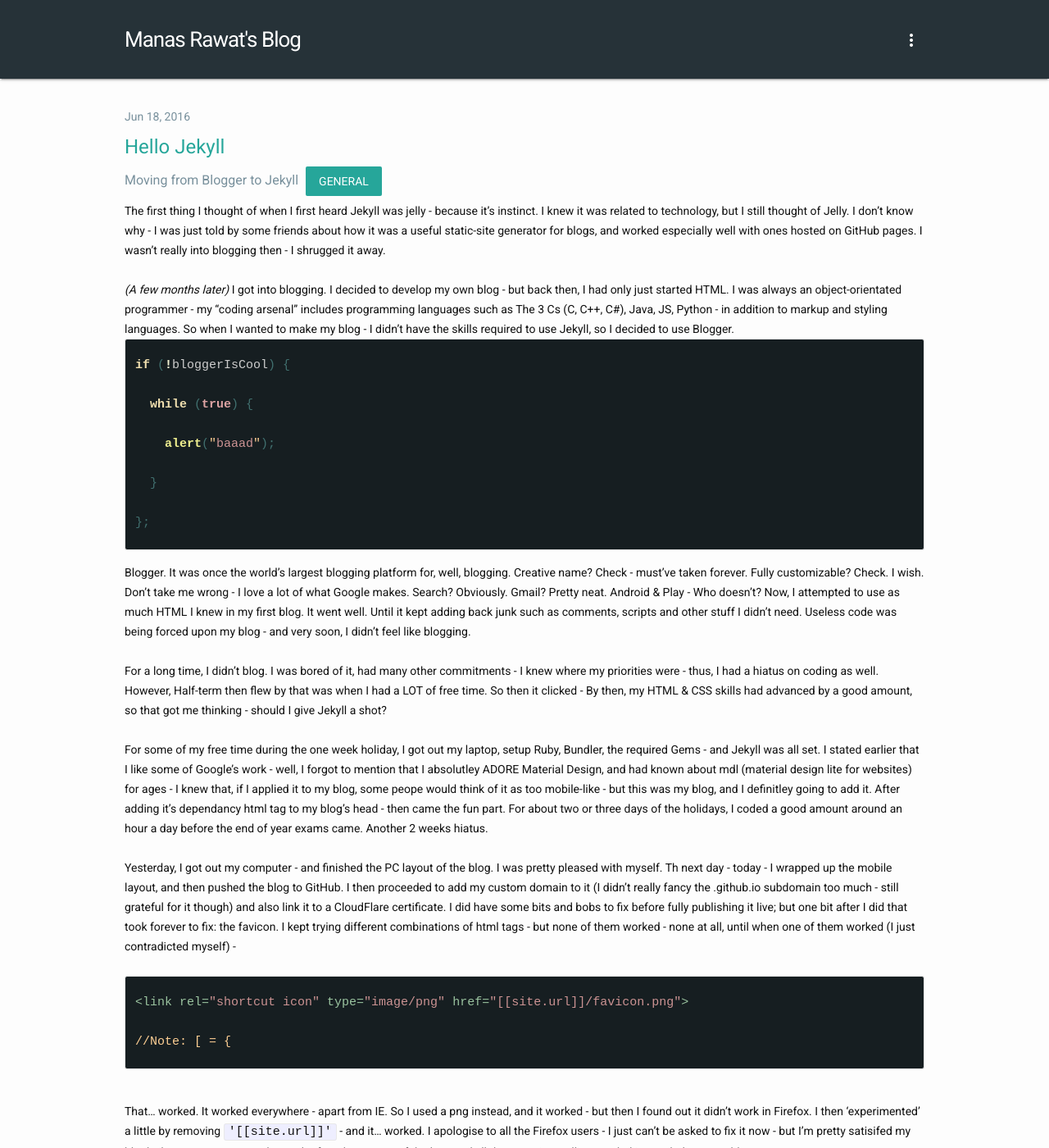
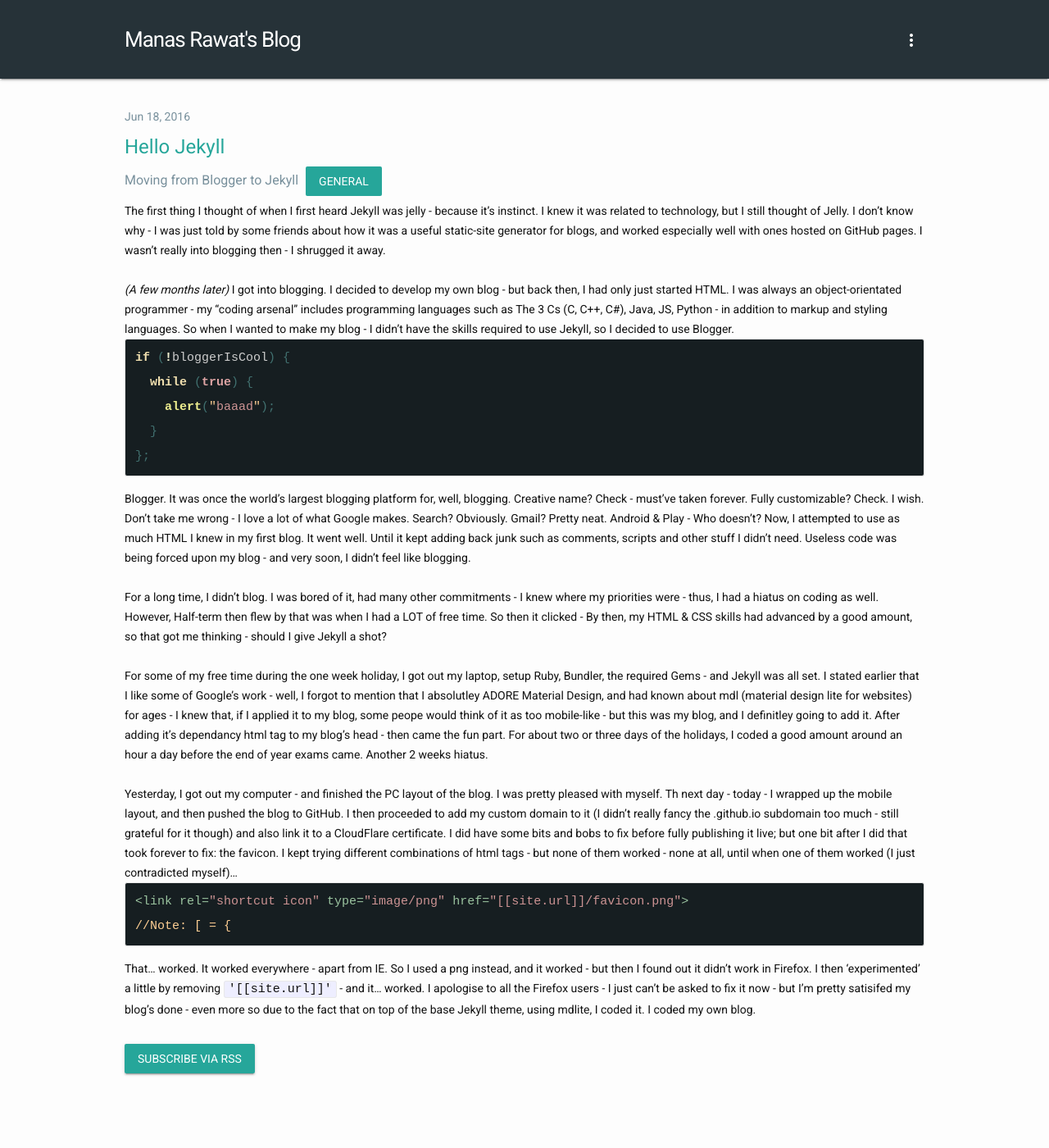
Before and after one commit to manasrawat/manasrawat.github.io, a Jekyll site: the page built from _posts/2016-06-18-hello-jekyll.markdown, in a window 1280 px wide and 1400 px high. Shown: the whole window at 82% size. Built offline with Jekyll 4.4.1, drawn with Linux system fonts in a browser that asks for light colours; nearby versions of some CDN libraries.

Commit message:
New postgit add --all!

````diff
--- a/_config.yml
+++ b/_config.yml
@@ -9,3 +9,4 @@ twitter_username: cyource
 github_username:  cyource
 repository: cyource/cyource.github.io
 markdown: kramdown
+future: true
--- a/_posts/2016-06-18-hello-jekyll.markdown
+++ b/_posts/2016-06-18-hello-jekyll.markdown
@@ -26,12 +26,9 @@ For a long time, I didn't blog. I was bored of it, had many other commitments -
 For some of my free time during the one week holiday, I got out my laptop, setup Ruby, Bundler, the required Gems - and Jekyll was all set. I stated earlier that I like some of Google's work - well, I forgot to mention that I absolutley ADORE Material Design, and had known about mdl (material design lite for websites) for ages - I knew that, if I applied it to my blog, some peope would think of it as too mobile-like - but this was my blog, and I definitley going to add it. After adding it's dependancy html tag to my blog's head - then came the fun part. For about two or three days of the holidays, I coded a good amount around an hour a day before the end of year exams came. Another 2 weeks hiatus.
 <br>
 <br>
-Yesterday, I got out my computer - and finished the PC layout of the blog. I was pretty pleased with myself. Th next day - today - I wrapped up the mobile layout, and then pushed the blog to GitHub. I then proceeded to add my custom domain to it (I didn't really fancy the .github.io subdomain too much - still grateful for it though) and also link it to a CloudFlare certificate. I did have some bits and bobs to fix before fully publishing it live; but one bit after I did that took forever to fix: the favicon. I kept trying different combinations of html tags - but none of them worked - none at all, until when one of them worked (I just contradicted myself) -
-<br>
-<br>
+Yesterday, I got out my computer - and finished the PC layout of the blog. I was pretty pleased with myself. Th next day - today - I wrapped up the mobile layout, and then pushed the blog to GitHub. I then proceeded to add my custom domain to it (I didn't really fancy the .github.io subdomain too much - still grateful for it though) and also link it to a CloudFlare certificate. I did have some bits and bobs to fix before fully publishing it live; but one bit after I did that took forever to fix: the favicon. I kept trying different combinations of html tags - but none of them worked - none at all, until when one of them worked (I just contradicted myself)...
 {% highlight html %}
 <link rel="shortcut icon" type="image/png" href="[[site.url]]/favicon.png">
 //Note: [ = {
 {% endhighlight %}
-<br>
 That... worked. It worked everywhere - apart from IE. So I used a png instead, and it worked - but then I found out it didn't work in Firefox. I then 'experimented' a little by removing ```'[[site.url]]'``` - and it... worked. I apologise to all the Firefox users - I just can't be asked to fix it now - but I'm pretty satisifed my blog's done  - even more so due to the fact that on top of the base Jekyll theme, using mdlite, I coded it. I coded my own blog.
--- a/css/styles.css
+++ b/css/styles.css
@@ -3,6 +3,7 @@ body { font: normal normal 16px 'Roboto', sans-serif }
 h1 { font-family: 'Roboto', sans-serif; color: #26a69a}
 a, a:hover, a:visited { color: #26a69a; text-decoration:none }
 h2 { margin: -6px 0 24px 0;}
+pre { line-height: 30px; }
 p { margin: 0; }
 .mdl-card { min-height: 0; width: 100%; position: relative; overflow: inherit; position:fixed; background: #263238; color: #ffffff; border-radius: 0; }
 .my-wrapper { width: auto; max-width: auto; padding: 20px 30px; }
--- a/css/syntax.css
+++ b/css/syntax.css
@@ -1,5 +1,5 @@
 /*
-This is the Zenburn syntax.css theme for Pygments
+This is a slightly modified version of the Zenburn syntax.css theme for Pygments, apapted for Rouge.
 */
 .highlight code, .highlight pre {color:#fdce93; background-color:#161E21; white-space: pre; overflow: auto;}
 .highlight .hll {background-color:#222}
````
Also changed, not shown: _drafts/2016-07-09-how-i-built-this.markdown (deleted, +0 -14 lines), _posts/2016-07-20-using-bash-on-ubuntu-on-windows.markdown (added, +19 -0 lines).
